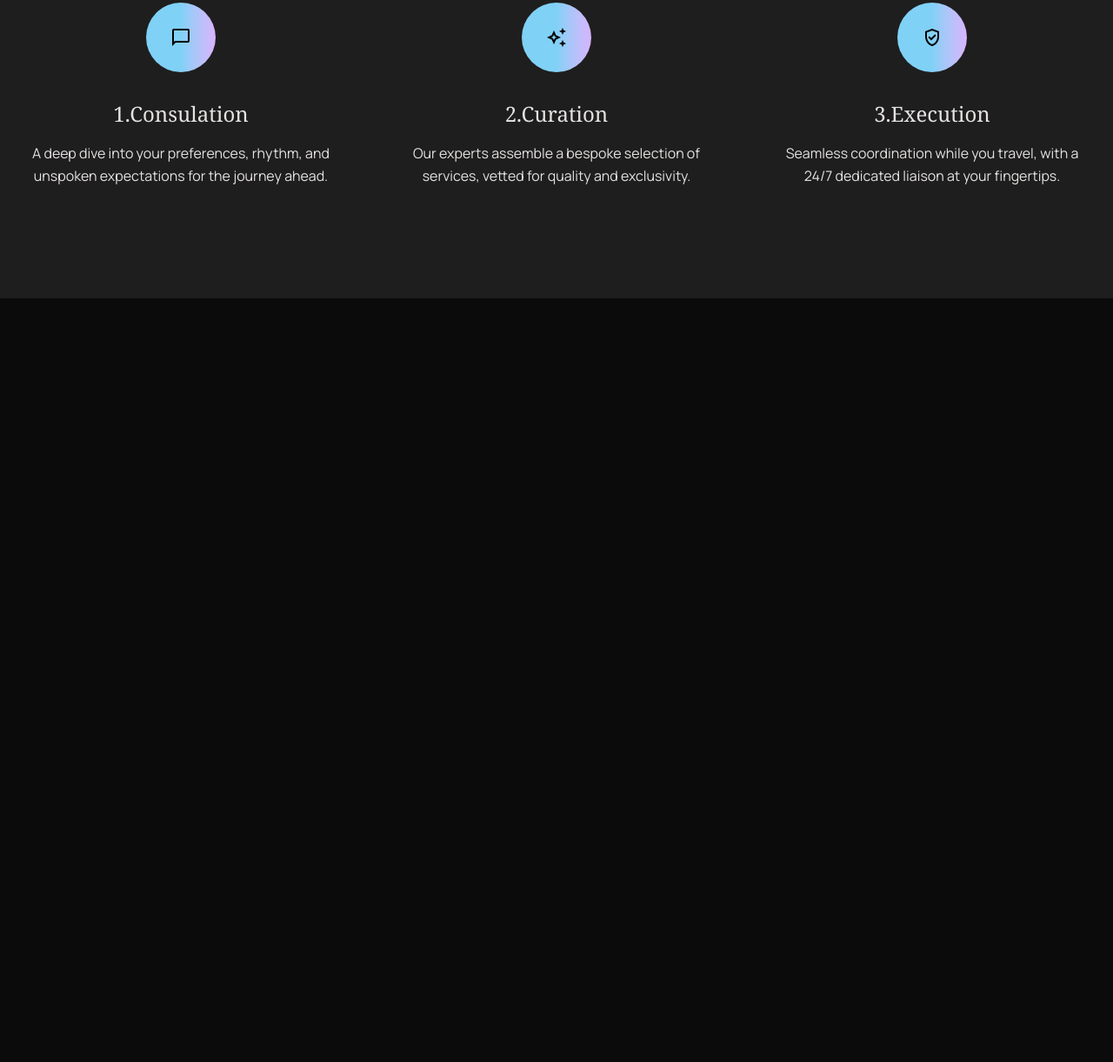
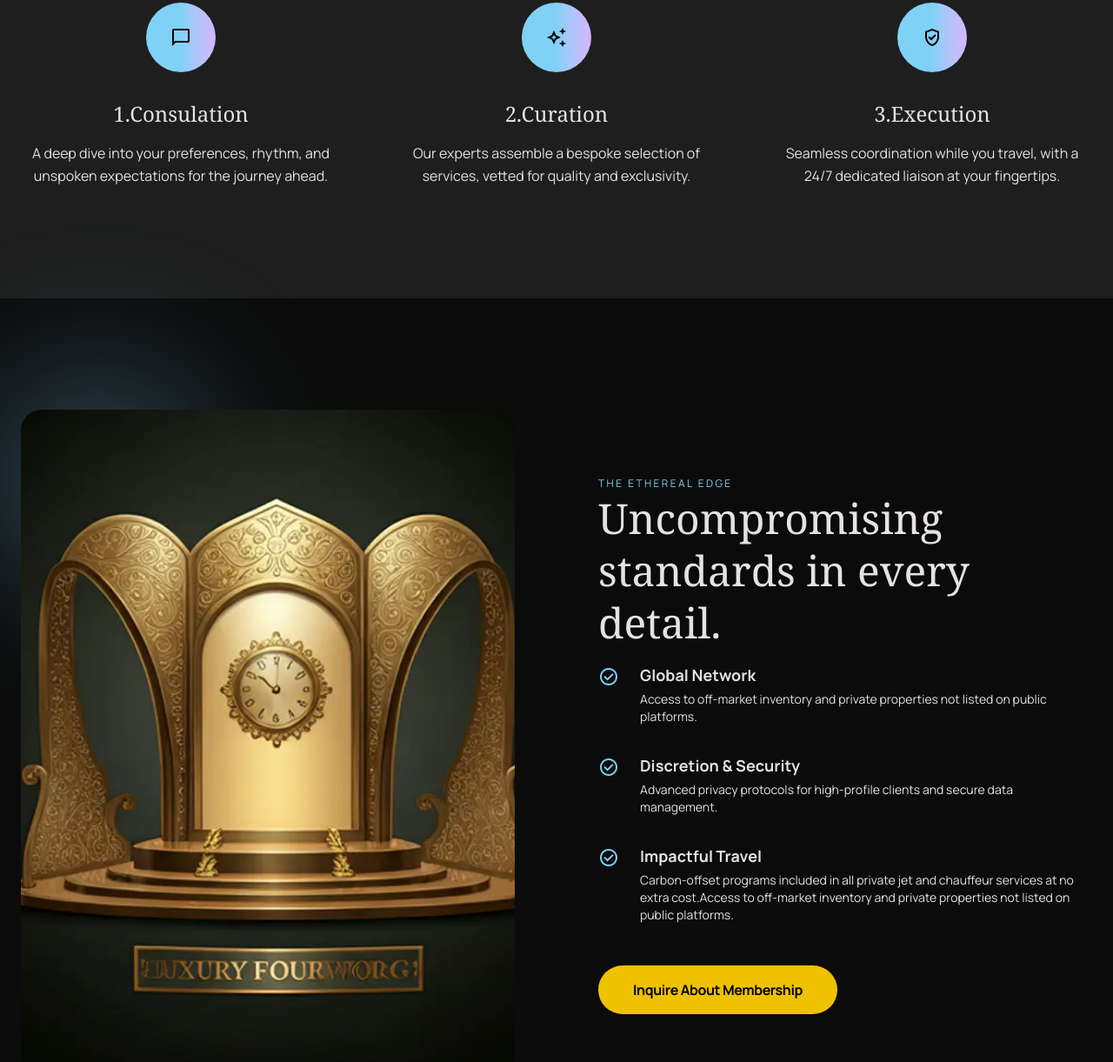
Before and after one commit to enas-mashaqi/project, a website: page assets/servicesPage.html in a window 1280 px wide. Shown: the part 2275-3496 px from the top of the page at 87% size. Before the commit the page ends 2618 px from the top, so only its background shows below. Drawn offline with nearby package versions, Linux system fonts and the light colour scheme.

Commit message:
benefits/DetailsSection-servicesPage

```diff
--- a/assets/servicesPage.html
+++ b/assets/servicesPage.html
@@ -133,6 +133,38 @@
     </div>
 </div>
         </section>
+
+        <section class="benefits/DetailsSection relative max-w-7xl mx-auto px-[24px] py-[80px]">
+            <div class="absolute left-[-16px] w-[256px] h-[256px] bg-primaryAccent/30 blur-[80px] rounded-full z-0"></div>
+            <div class="pt-[48px] grid grid-cols-1 md:grid-cols-2 gap-[96px] ">
+             <div class="relative z-40 overflow-hidden"><img src="../assets/image/servicesP/luxuryService.webp" alt="luxuryService" class="w-full h-full object-cover rounded-3xl "/></div>
+            <div class="py-[71px] flx flex-col gap-[16px]">
+            <span class="text-[12px] leading-[16px] tracking-[2.4px] text-primaryAccent">THE ETHEREAL EDGE</span>
+            <h2 class="text-[48px] leading-[60px] font-serif">Uncompromising standards in every detail.</h2>
+            <div class="py-[16px]">
+                <div class="flex gap-[24px] mb-[32px]">
+                    <span class="material-symbols-outlined text-primaryAccent mt-1">check_circle</span>
+                    <div><h5 class="text-[18px] leading-[28px] font-bold mb-[4px]">Global Network</h5>
+                    <p class="text-[14px] leading-[20px]">Access to off-market inventory and private properties not listed on public platforms.</p></div>
+                </div>
+                 <div class="flex gap-[24px] mb-[32px]">
+                    <span class="material-symbols-outlined text-primaryAccent mt-1">check_circle</span>
+                    <div><h5 class="text-[18px] leading-[28px] font-bold mb-[4px]">Discretion & Security</h5>
+                    <p class="text-[14px] leading-[20px]">Advanced privacy protocols for high-profile clients and secure data management.</p></div>
+                </div>
+
+                 <div class="flex gap-[24px] mb-[32px]">
+                    <span class="material-symbols-outlined text-primaryAccent mt-1">check_circle</span>
+                    <div><h5 class="text-[18px] leading-[28px] font-bold mb-[4px]">Impactful Travel</h5>
+                    <p class="text-[14px] leading-[20px]">Carbon-offset programs included in all private jet and chauffeur services at no extra cost.Access to off-market inventory and private properties not listed on public platforms.</p></div>
+                </div>
+
+            </div>
+            <button class="text-[16px] leading-[24px] tracking-[-0.4px] text-black font-bold rounded-4xl bg-highlights px-[40px] py-[16px] hoverButton">Inquire About Membership</button>
+            </div>
+
+            </div>
+        </section>
     </main>
 </body>
 
```
Also changed, not shown: assets/css/output.css, assets/image/servicesP/luxuryService.webp (added).
